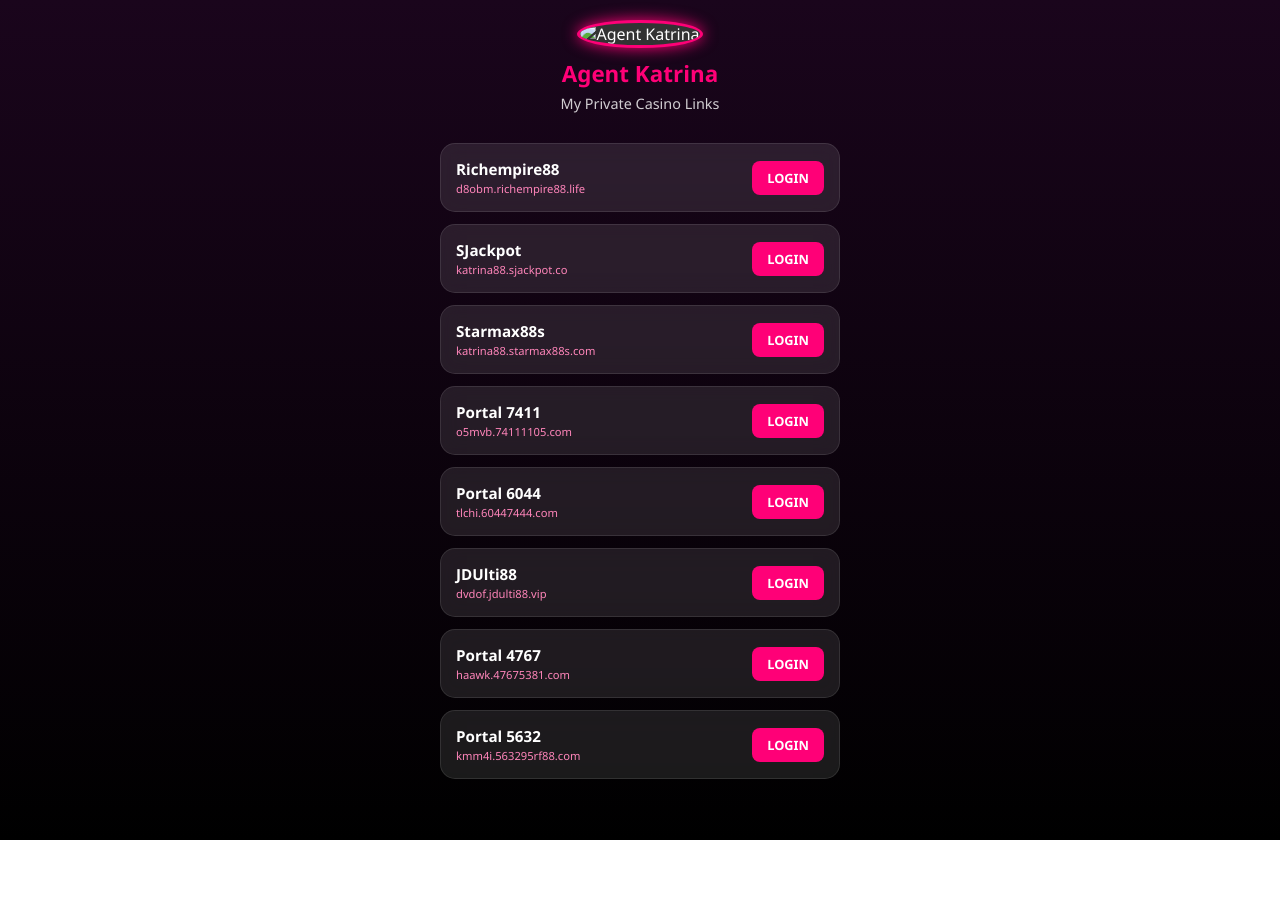
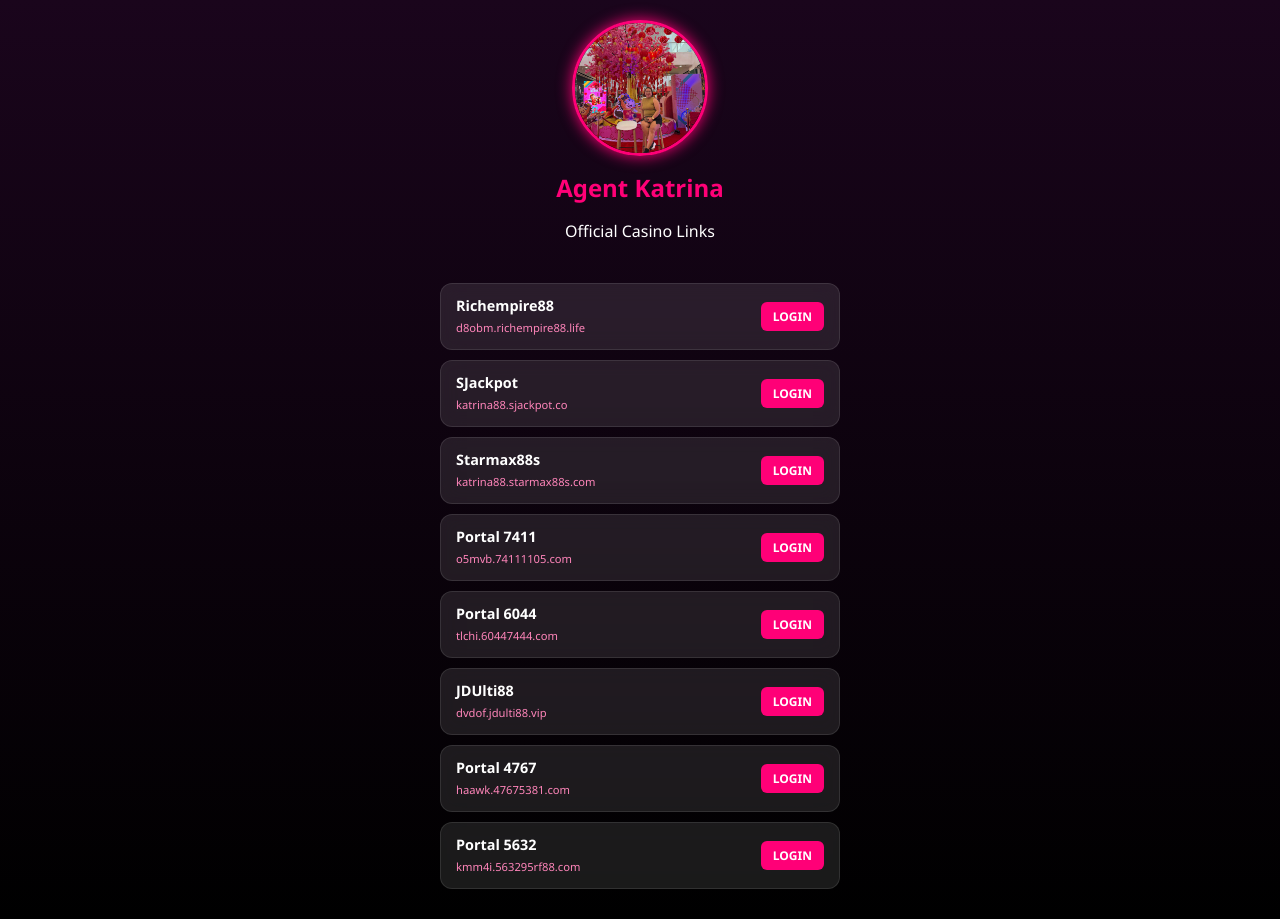
Before and after one commit to evangelistatrisha21/agent-dashboard, a plain HTML site: page index.html in a window 1280 px wide. Before the commit the page ends 840 px from the top, so only its background shows below. Drawn offline with Linux system fonts and the light colour scheme.

Commit message:
Update index.html

```diff
--- a/index.html
+++ b/index.html
@@ -7,13 +7,12 @@
     <style>
         :root {
             --primary: #ff0077;
-            --secondary: #2d0a31;
             --bg: #1a051c;
             --text: #ffffff;
             --card-bg: rgba(255, 255, 255, 0.1);
         }
         body {
-            font-family: 'Segoe UI', Roboto, Helvetica, Arial, sans-serif;
+            font-family: 'Segoe UI', Roboto, sans-serif;
             background: linear-gradient(180deg, var(--bg) 0%, #000000 100%);
             color: var(--text);
             margin: 0;
@@ -23,101 +22,84 @@
             min-height: 100vh;
             padding: 20px;
         }
-        .profile-section {
-            text-align: center;
-            margin-bottom: 30px;
-        }
+        .profile-section { text-align: center; margin-bottom: 25px; }
         .profile-img {
-            width: 120px;
-            height: 120px;
+            width: 130px;
+            height: 130px;
             border-radius: 50%;
             border: 3px solid var(--primary);
             object-fit: cover;
             box-shadow: 0 0 15px var(--primary);
-            background-color: #333; /* Placeholder color if image fails */
         }
-        h1 { font-size: 1.4rem; margin: 10px 0 5px; color: var(--primary); }
-        p { font-size: 0.9rem; opacity: 0.8; margin: 0; }
-
+        h1 { font-size: 1.5rem; margin: 10px 0 5px; color: var(--primary); }
         .container { width: 100%; max-width: 400px; }
-
         .link-card {
             background: var(--card-bg);
             backdrop-filter: blur(10px);
             border: 1px solid rgba(255, 255, 255, 0.1);
-            border-radius: 15px;
-            padding: 15px;
-            margin-bottom: 12px;
+            border-radius: 12px;
+            padding: 12px 15px;
+            margin-bottom: 10px;
             display: flex;
             justify-content: space-between;
             align-items: center;
             text-decoration: none;
             color: white;
-            transition: all 0.2s ease;
+            transition: 0.2s;
         }
-        .link-card:active { transform: scale(0.96); background: rgba(255, 255, 255, 0.2); }
-
-        .link-info { display: flex; flex-direction: column; }
-        .link-title { font-weight: bold; font-size: 0.95rem; }
-        .link-url { font-size: 0.7rem; color: #ff85ba; margin-top: 2px; }
-
-        .btn {
-            background: var(--primary);
-            padding: 8px 15px;
-            border-radius: 8px;
-            font-weight: bold;
-            font-size: 0.8rem;
-            text-transform: uppercase;
-        }
+        .link-card:active { transform: scale(0.97); }
+        .link-title { font-weight: bold; font-size: 0.9rem; display: block; }
+        .link-url { font-size: 0.7rem; color: #ff85ba; }
+        .btn { background: var(--primary); padding: 6px 12px; border-radius: 6px; font-weight: bold; font-size: 0.75rem; }
     </style>
 </head>
 <body>
 
     <div class="profile-section">
-        <img src="katrina.jpg" alt="Agent Katrina" class="profile-img">
+        <img src="katrina.jpg.jfif" alt="Agent Katrina" class="profile-img">
         <h1>Agent Katrina</h1>
-        <p>My Private Casino Links</p>
+        <p>Official Casino Links</p>
     </div>
 
     <div class="container">
         <a href="https://d8obm.richempire88.life/register.html" class="link-card" target="_blank">
-            <div class="link-info"><span class="link-title">Richempire88</span><span class="link-url">d8obm.richempire88.life</span></div>
-            <div class="btn">Login</div>
+            <div><span class="link-title">Richempire88</span><span class="link-url">d8obm.richempire88.life</span></div>
+            <div class="btn">LOGIN</div>
         </a>
 
         <a href="https://katrina88.sjackpot.co/register.html" class="link-card" target="_blank">
-            <div class="link-info"><span class="link-title">SJackpot</span><span class="link-url">katrina88.sjackpot.co</span></div>
-            <div class="btn">Login</div>
+            <div><span class="link-title">SJackpot</span><span class="link-url">katrina88.sjackpot.co</span></div>
+            <div class="btn">LOGIN</div>
         </a>
 
         <a href="https://katrina88.starmax88s.com/register.html" class="link-card" target="_blank">
-            <div class="link-info"><span class="link-title">Starmax88s</span><span class="link-url">katrina88.starmax88s.com</span></div>
-            <div class="btn">Login</div>
+            <div><span class="link-title">Starmax88s</span><span class="link-url">katrina88.starmax88s.com</span></div>
+            <div class="btn">LOGIN</div>
         </a>
 
         <a href="https://o5mvb.74111105.com/register.html" class="link-card" target="_blank">
-            <div class="link-info"><span class="link-title">Portal 7411</span><span class="link-url">o5mvb.74111105.com</span></div>
-            <div class="btn">Login</div>
+            <div><span class="link-title">Portal 7411</span><span class="link-url">o5mvb.74111105.com</span></div>
+            <div class="btn">LOGIN</div>
         </a>
 
         <a href="https://tlchi.60447444.com/register.html" class="link-card" target="_blank">
-            <div class="link-info"><span class="link-title">Portal 6044</span><span class="link-url">tlchi.60447444.com</span></div>
-            <div class="btn">Login</div>
+            <div><span class="link-title">Portal 6044</span><span class="link-url">tlchi.60447444.com</span></div>
+            <div class="btn">LOGIN</div>
         </a>
 
         <a href="https://dvdof.jdulti88.vip/register.html" class="link-card" target="_blank">
-            <div class="link-info"><span class="link-title">JDUlti88</span><span class="link-url">dvdof.jdulti88.vip</span></div>
-            <div class="btn">Login</div>
+            <div><span class="link-title">JDUlti88</span><span class="link-url">dvdof.jdulti88.vip</span></div>
+            <div class="btn">LOGIN</div>
         </a>
 
         <a href="https://haawk.47675381.com/register.html" class="link-card" target="_blank">
-            <div class="link-info"><span class="link-title">Portal 4767</span><span class="link-url">haawk.47675381.com</span></div>
-            <div class="btn">Login</div>
+            <div><span class="link-title">Portal 4767</span><span class="link-url">haawk.47675381.com</span></div>
+            <div class="btn">LOGIN</div>
         </a>
 
         <a href="https://kmm4i.563295rf88.com/register.html" class="link-card" target="_blank">
-            <div class="link-info"><span class="link-title">Portal 5632</span><span class="link-url">kmm4i.563295rf88.com</span></div>
-            <div class="btn">Login</div>
+            <div><span class="link-title">Portal 5632</span><span class="link-url">kmm4i.563295rf88.com</span></div>
+            <div class="btn">LOGIN</div>
         </a>
     </div>
 
```
